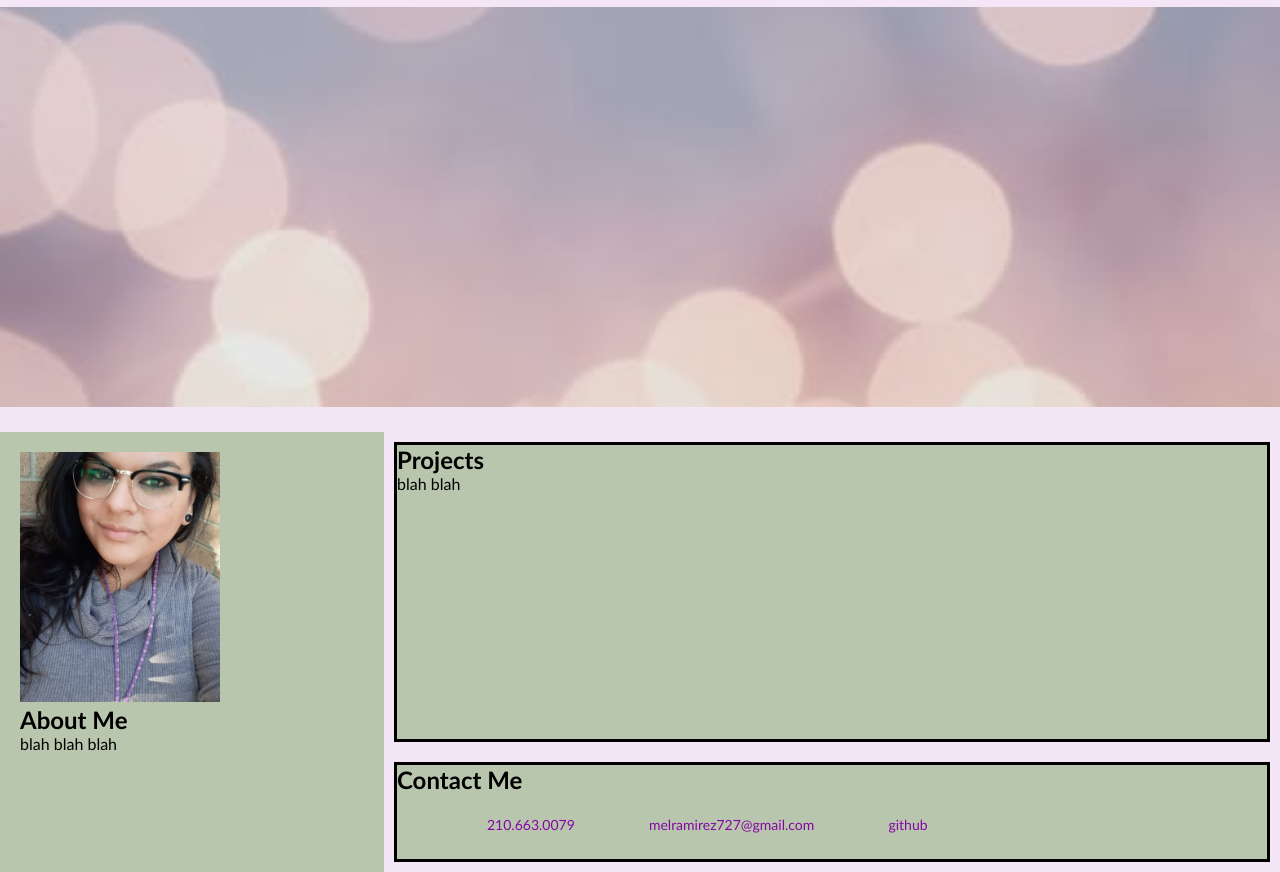
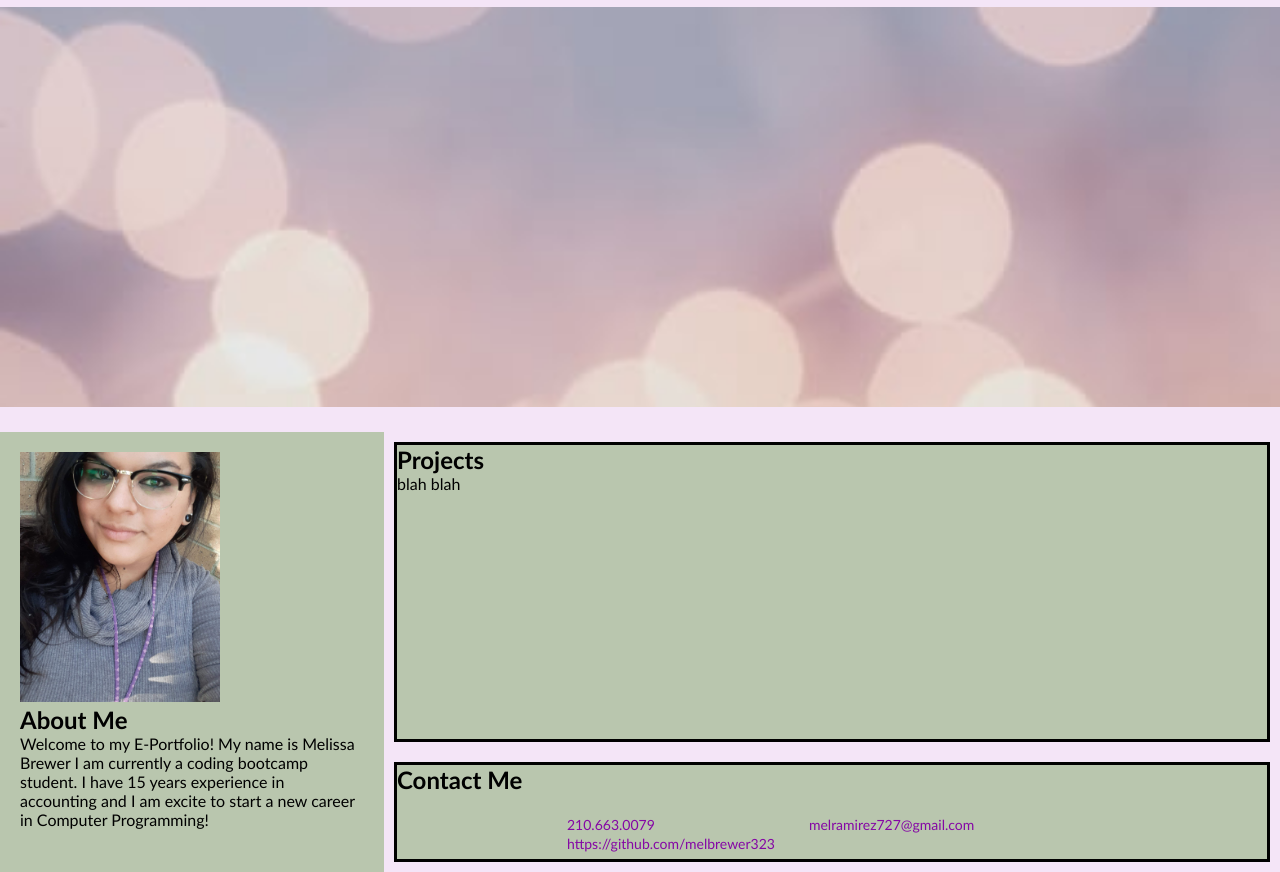
Before and after one commit to melbrewer323/FirstPortfolio, a plain HTML site: page index.html in a window 1280 px wide. Shown: the part 71-943 px from the top of the page. Drawn offline with Linux system fonts and the light colour scheme.

Commit message:
about me info

```diff
--- a/assets/css/style.css
+++ b/assets/css/style.css
@@ -100,7 +100,7 @@ main {
       color: rgb(133, 7, 165);
       text-decoration: none;
       font-size: 14px;
-      margin-left: 70px;
+      margin-left: 150px;
 
 
 
--- a/index.html
+++ b/index.html
@@ -34,7 +34,7 @@
     <aside>
       <img src="assets\Images\selfie.jpg" alt="selfie" width="200" height="250">
       <h2>About Me</h2>
-        <p>blah blah blah</p>
+        <p>Welcome to my E-Portfolio! My name is Melissa Brewer I am currently a coding bootcamp student. I have 15 years experience in accounting and I am excite to start a new career in Computer Programming!  </p>
     </aside>
       <div class="flexbox-container">
         <div class="flexbox-item flexbox-item-1">
@@ -46,7 +46,7 @@
           <ul>
             <li>210.663.0079</li>
             <li>melramirez727@gmail.com</li>
-            <li>github</li>
+            <li>https://github.com/melbrewer323</li>
           </ul>
 
 
```
